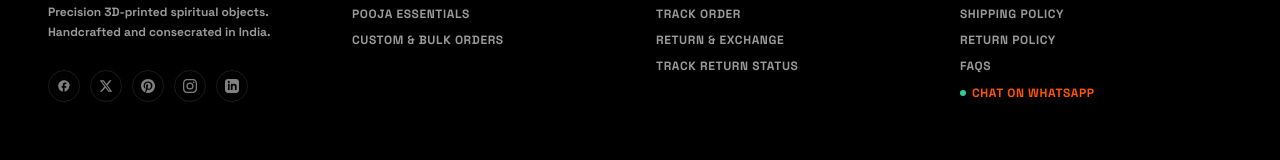
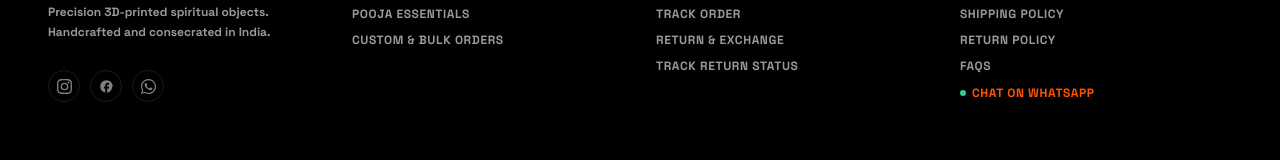
Before and after one commit to RutuTalaviya/murtipuja, a Next.js app in the folder client/: page / in a window 1280 px wide. Shown: the part 1783-1943 px from the top of the page. Built offline with nearby package versions, Linux system fonts and the light colour scheme; no server answers.

Commit message:
feat(footer): add official Facebook and Instagram social links

```diff
--- a/client/app/layout.jsx
+++ b/client/app/layout.jsx
@@ -127,9 +127,8 @@ const organizationJsonLd = {
     },
   ],
   sameAs: [
-    "https://instagram.com/murtipuja",
-    "https://facebook.com/murtipuja",
-    "https://youtube.com/@murtipuja",
+    "https://www.instagram.com/murtipuja_official",
+    "https://www.facebook.com/profile.php?id=61596081839933",
   ],
 };
 
--- a/client/components/Footer.jsx
+++ b/client/components/Footer.jsx
@@ -4,40 +4,32 @@ import Link from "next/link";
 
 const SOCIALS = [
   {
-    name: "Facebook", href: "#", svg: (
-      <svg width="14" height="14" fill="currentColor" viewBox="0 0 24 24">
+    name: "Instagram",
+    href: "https://www.instagram.com/murtipuja_official?cplk=MTlpbGRsdGg0cnRpcQ==",
+    svg: (
+      <svg width="15" height="15" fill="currentColor" viewBox="0 0 24 24">
+        <path d="M12 2.163c3.204 0 3.584.012 4.85.07 3.252.148 4.771 1.691 4.919 4.919.058 1.265.069 1.645.069 4.849 0 3.205-.012 3.584-.069 4.849-.149 3.225-1.664 4.771-4.919 4.919-1.266.058-1.644.07-4.85.07-3.204 0-3.584-.012-4.849-.07-3.26-.149-4.771-1.699-4.919-4.92-.058-1.265-.07-1.644-.07-4.849 0-3.204.013-3.583.07-4.849.149-3.227 1.664-4.771 4.919-4.919 1.266-.057 1.645-.069 4.849-.069zM12 0C8.741 0 8.333.014 7.053.072 2.695.272.273 2.69.073 7.051.014 8.333 0 8.741 0 12c0 3.259.014 3.668.072 4.948.2 4.358 2.618 6.78 6.98 6.98C8.333 23.986 8.741 24 12 24c3.259 0 3.668-.014 4.948-.072 4.354-.2 6.782-2.618 6.979-6.98.059-1.28.073-1.689.073-4.948 0-3.259-.014-3.667-.072-4.947-.196-4.354-2.617-6.78-6.979-6.98C15.668.014 15.259 0 12 0zm0 5.838a6.162 6.162 0 100 12.324 6.162 6.162 0 000-12.324zM12 16a4 4 0 110-8 4 4 0 010 8zm6.406-11.845a1.44 1.44 0 100 2.881 1.44 1.44 0 000-2.881z" />
+      </svg>
+    ),
+  },
+  {
+    name: "Facebook",
+    href: "https://www.facebook.com/profile.php?id=61596081839933",
+    svg: (
+      <svg width="15" height="15" fill="currentColor" viewBox="0 0 24 24">
         <path d="M22 12c0-5.52-4.48-10-10-10S2 6.48 2 12c0 4.84 3.44 8.87 8 9.8V15H8v-3h2V9.5C10 7.57 11.57 6 13.5 6H16v3h-2c-.55 0-1 .45-1 1v2h3v3h-3v6.95c4.56-.93 8-4.96 8-9.75z" />
       </svg>
-    )
+    ),
   },
   {
-    name: "X", href: "#", svg: (
-      <svg width="14" height="14" fill="currentColor" viewBox="0 0 24 24">
-        <path d="M18.244 2.25h3.308l-7.227 8.26 8.502 11.24H16.17l-5.214-6.817L4.99 21.75H1.68l7.73-8.835L1.254 2.25H8.08l4.713 6.231zm-1.161 17.52h1.833L7.084 4.126H5.117z" />
+    name: "WhatsApp",
+    href: "https://wa.me/917990138678?text=Hi%20MurtiPuja%20Support,%20I%20have%20an%20inquiry.",
+    svg: (
+      <svg width="15" height="15" fill="currentColor" viewBox="0 0 24 24">
+        <path d="M12.031 0C5.394 0 .016 5.378.016 12.016c0 2.122.554 4.19 1.609 6.015L0 24l6.164-1.616A11.96 11.96 0 0012.031 24c6.637 0 12.016-5.378 12.016-12.016 0-6.638-5.379-12.016-12.016-12.016zm0 22.029c-1.802 0-3.568-.484-5.116-1.401l-.367-.218-3.799.996 1.014-3.702-.239-.38a9.997 9.997 0 01-1.532-5.308c0-5.534 4.505-10.038 10.039-10.038 5.534 0 10.039 4.504 10.039 10.038 0 5.535-4.505 10.04-10.039 10.04zm5.503-7.514c-.302-.152-1.787-.882-2.064-.983-.277-.101-.479-.152-.68.152-.202.303-.781.983-.958 1.185-.176.202-.353.227-.655.076s-1.274-.47-2.426-1.498c-.897-.799-1.502-1.787-1.678-2.09-.176-.303-.019-.467.133-.618.136-.135.302-.353.454-.53.151-.177.202-.303.302-.505.101-.202.051-.379-.025-.53s-.68-1.641-.933-2.247c-.246-.59-.496-.51-.68-.519l-.58-.01c-.202 0-.53.076-.807.379-.277.303-1.059 1.035-1.059 2.524s1.084 2.928 1.236 3.13c.151.202 2.134 3.259 5.17 4.571.722.312 1.286.499 1.726.638.725.23 1.385.198 1.906.12.58-.087 1.787-.731 2.039-1.438.252-.707.252-1.313.176-1.439-.075-.126-.277-.202-.579-.354z" />
       </svg>
-    )
+    ),
   },
-  {
-    name: "Pinterest", href: "#", svg: (
-      <svg width="14" height="14" fill="currentColor" viewBox="0 0 24 24">
-        <path d="M12.017 0C5.396 0 .029 5.367.029 11.987c0 5.079 3.158 9.41 7.61 11.162-.105-.949-.199-2.403.041-3.439.219-.937 1.406-5.966 1.406-5.966s-.359-.72-.359-1.781c0-1.663.967-2.907 2.17-2.907 1.02 0 1.513.769 1.513 1.687 0 1.029-.653 2.561-.992 3.992-.285 1.193.6 2.165 1.775 2.165 2.128 0 3.768-2.245 3.768-5.487 0-2.861-2.063-4.869-5.007-4.869-3.41 0-5.409 2.562-5.409 5.199 0 1.033.394 2.143.889 2.741.099.12.112.225.085.345-.09.375-.293 1.199-.334 1.363-.053.211-.174.256-.402.15-1.498-.698-2.435-2.895-2.435-4.654 0-3.791 2.752-7.271 7.942-7.271 4.164 0 7.397 2.966 7.397 6.932 0 4.136-2.607 7.464-6.22 7.464-1.213 0-2.354-.63-2.744-1.37l-.748 2.853c-.271 1.043-1.002 2.35-1.492 3.146C9.57 23.812 10.763 24 12.017 24c6.62 0 12-5.38 12-12s-5.38-12-12-12z" />
-      </svg>
-    )
-  },
-  {
-    name: "Instagram", href: "#", svg: (
-      <svg width="14" height="14" fill="currentColor" viewBox="0 0 24 24">
-        <path d="M12 2.163c3.204 0 3.584.012 4.85.07 3.252.148 4.771 1.691 4.919 4.919.058 1.265.069 1.645.069 4.849 0 3.205-.012 3.584-.069 4.849-.149 3.225-1.664 4.771-4.919 4.919-1.266.058-1.644.07-4.85.07-3.204 0-3.584-.012-4.849-.07-3.26-.149-4.771-1.699-4.919-4.92-.058-1.265-.07-1.644-.07-4.849 0-3.204.013-3.583.07-4.849.149-3.227 1.664-4.771 4.919-4.919 1.266-.057 1.645-.069 4.849-.069zM12 0C8.741 0 8.333.014 7.053.072 2.695.272.273 2.69.073 7.051.014 8.333 0 8.741 0 12c0 3.259.014 3.668.072 4.948.2 4.358 2.618 6.78 6.98 6.98C8.333 23.986 8.741 24 12 24c3.259 0 3.668-.014 4.948-.072 4.354-.2 6.782-2.618 6.979-6.98.059-1.28.073-1.689.073-4.948 0-3.259-.014-3.667-.072-4.947-.196-4.354-2.617-6.78-6.979-6.98C15.668.014 15.259 0 12 0zm0 5.838a6.162 6.162 0 100 12.324 6.162 6.162 0 000-12.324zM12 16a4 4 0 110-8 4 4 0 010 8zm6.406-11.845a1.44 1.44 0 100 2.881 1.44 1.44 0 000-2.881z" />
-      </svg>
-    )
-  },
-  {
-    name: "LinkedIn", href: "#", svg: (
-      <svg width="14" height="14" fill="currentColor" viewBox="0 0 24 24">
-        <path d="M19 0h-14c-2.761 0-5 2.239-5 5v14c0 2.761 2.239 5 5 5h14c2.762 0 5-2.239 5-5v-14c0-2.761-2.238-5-5-5zm-11 19h-3v-11h3v11zm-1.5-12.268c-.966 0-1.75-.79-1.75-1.764s.784-1.764 1.75-1.764 1.75.79 1.75 1.764-.783 1.764-1.75 1.764zm13.5 12.268h-3v-5.604c0-3.368-4-3.113-4 0v5.604h-3v-11h3v1.765c1.396-2.586 7-2.777 7 2.476v6.759z" />
-      </svg>
-    )
-  }
 ];
 
 export default function Footer() {
@@ -67,8 +59,11 @@ export default function Footer() {
                 <a
                   key={idx}
                   href={social.href}
+                  target="_blank"
+                  rel="noopener noreferrer"
                   className="w-8 h-8 rounded-full border border-white/10 hover:border-gold hover:text-gold flex items-center justify-center text-white/50 transition-all hover:scale-105"
                   aria-label={social.name}
+                  title={social.name}
                 >
                   {social.svg}
                 </a>
```
